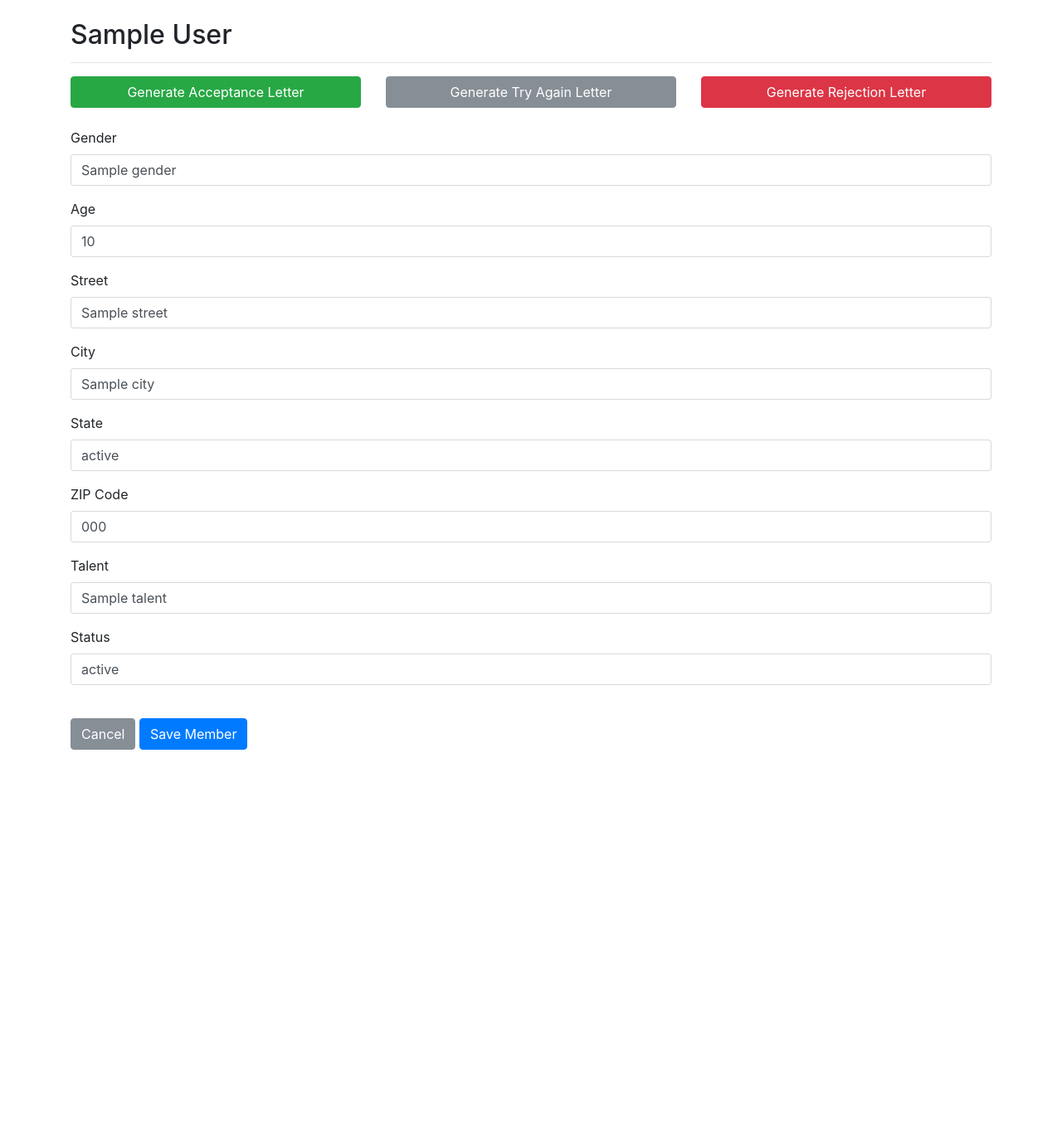
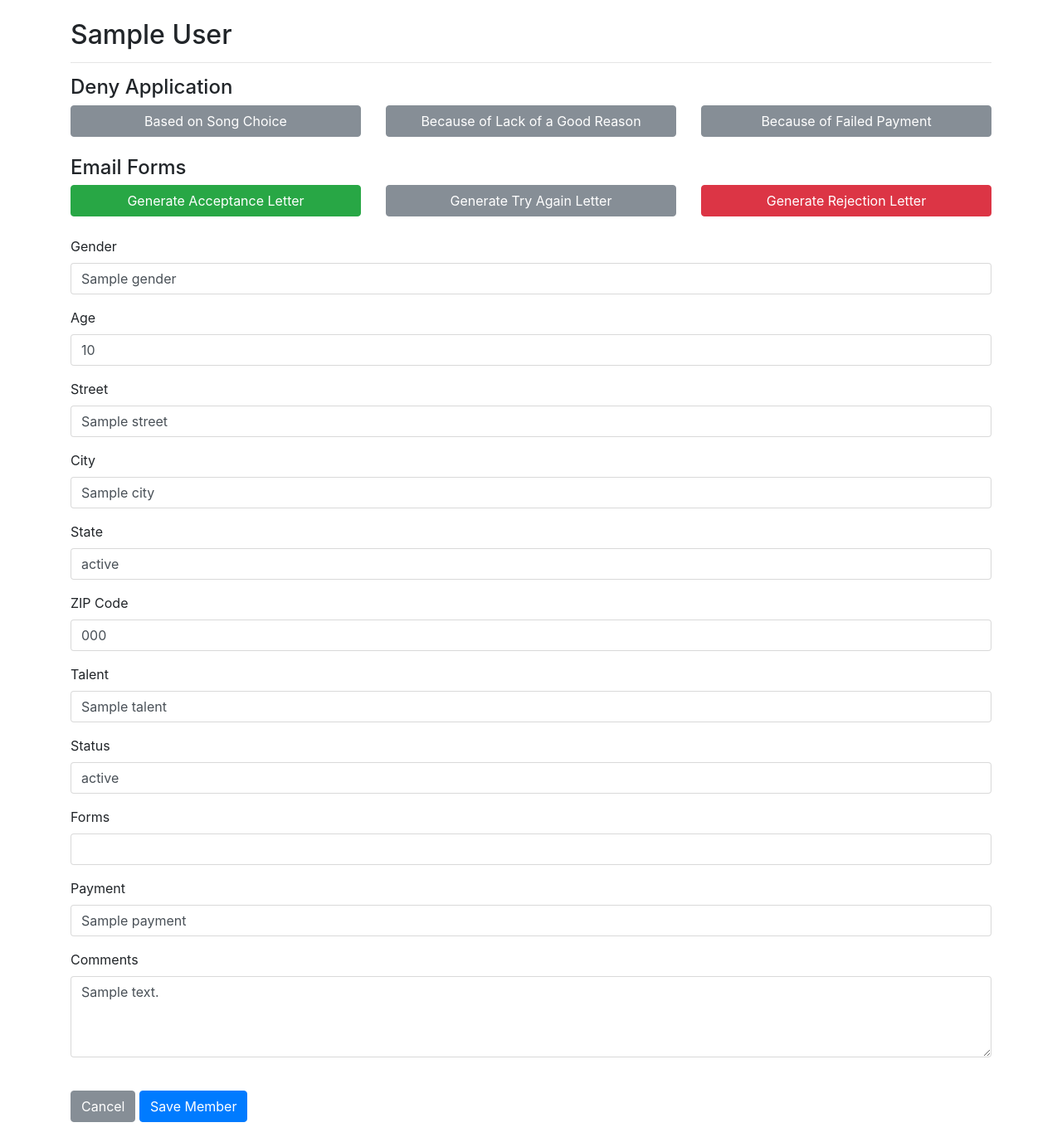
Before and after one commit to zhixuan1994/future-rockstars, a Flask app: template app/templates/edit-member.html in a window 1280 px wide. Shown: the part 56-1433 px from the top of the page at 83% size. Before the commit the page ends 960 px from the top, so only its background shows below. Run offline with Flask 2, Linux system fonts and the light colour scheme; the template is opened without the code that fills it: most values are stand-ins (such as "Sample title", 1, 10 or a date in 2020); some libraries are stand-ins or nearby versions.

Commit message:
Added buttons for denying apps and new fields for metedata

```diff
--- a/app/templates/edit-member.html
+++ b/app/templates/edit-member.html
@@ -5,6 +5,34 @@
 
     <hr>
 
+    <h4>Deny Application</h4>
+    <div class="row">
+        <div class="col-md-4">
+            <form action="{{ url_for('sendEmail') }}" method="post">
+                <input type="hidden" name="memberId" value="{{member.memberId}}" />
+                <input type="hidden" name="type" value="accepted" />
+                <input type="submit" class="btn btn-secondary btn-block" value="Based on Song Choice" />
+            </form>
+        </div>
+        <div class="col-md-4">
+            <form action="{{ url_for('sendEmail') }}" method="post">
+                <input type="hidden" name="memberId" value="{{member.memberId}}" />
+                <input type="hidden" name="type" value="tryagain" />
+                <input type="submit" class="btn btn-secondary btn-block" value="Because of Lack of a Good Reason" />
+            </form>
+        </div>
+        <div class="col-md-4">
+            <form action="{{ url_for('sendEmail') }}" method="post">
+                <input type="hidden" name="memberId" value="{{member.memberId}}" />
+                <input type="hidden" name="type" value="rejected" />
+                <input type="submit" class="btn btn-secondary btn-block" value="Because of Failed Payment" />
+            </form>
+        </div>
+    </div>
+
+    <br>
+
+    <h4>Email Forms</h4>
     <div class="row">
         <div class="col-md-4">
             <form action="{{ url_for('sendEmail') }}" method="post">
@@ -67,6 +95,18 @@
                     <label for="inputStatus">Status</label>
                     <input type="text" class="form-control" name="status" id="inputStatus" value="{{member.status}}">
                 </div>
+                <div class="form-group">
+                    <label for="inputForms">Forms</label>
+                    <input type="text" class="form-control" name="status" id="inputForms" value="{{member.forms}}">
+                </div>
+                <div class="form-group">
+                    <label for="inputPayment">Payment</label>
+                    <input type="text" class="form-control" name="status" id="inputPayment" value="{{member.payment}}">
+                </div>
+                <div class="form-group">
+                    <label for="inputComments">Comments</label>
+                    <textarea class="form-control" rows="4" name="comments" id="inputComments">{{ member.comments }}</textarea>
+                </div>
 
                 <br>
 
```
